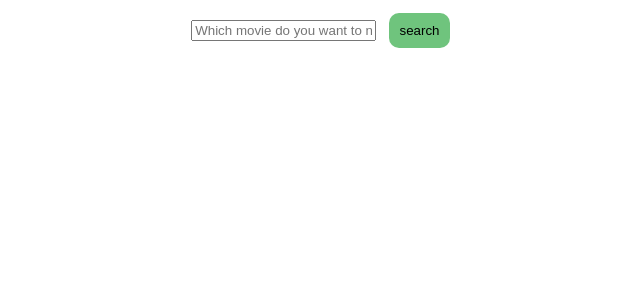
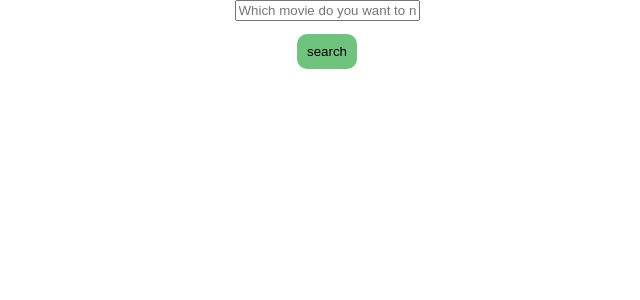
Before and after one commit to juanwithouttheotter/nomination-station, a React (Create React App) app: page / in a window 1280 px wide. Shown: the top 300 px of the page, without its empty margins (313-953 px from the left). Built offline with nearby package versions, Linux system fonts and the light colour scheme.

Commit message:
adjusted container components and children

```diff
--- a/src/components/Container/index.jsx
+++ b/src/components/Container/index.jsx
@@ -1,9 +1,9 @@
-import React from 'react';
+import React, { Children } from 'react';
 import './Container.css';
 
-function Container(props){
-    let classString = (`.${props.diplay} `)+(props.flow ? `.f-${props.flow} ` :' ')+(props.justifyContent ? `.jc-${props.justifyContent} `:' ')+(props.alignItems ? `.ai-${props.alignItems} `: ' ')
-   return <div className={classString}></div>
+function Container({display, flow, justifyContent, alignItems, children}) {
+    let classString = (display ? `${display} ` : '') + (flow ? `f-${flow} ` : '') + (justifyContent ? `jc-${justifyContent} ` : '') + (alignItems ? `ai-${alignItems} ` : '')
+    return <div className={classString}>{children}</div>
 }
 
 export default Container;
--- a/src/components/ContainerItem/index.jsx
+++ b/src/components/ContainerItem/index.jsx
@@ -1,8 +1,9 @@
 import React from 'react';
 import './ContainerItem.css';
 
-function ContainerItem(props) {
-    <div className={(`.order-${props.order}`), props.flex, props.align-self}></div>
+function ContainerItem({ order, flex, alignSelf, children, id }) {
+    let classString = (order ? `order-${order} ` : '') + (alignSelf ? `as-${alignSelf} ` : '') + (flex ? `flex-${flex} ` : '');
+    return <div id={id} className={classString}>{children}</div>
 }
 
 export default ContainerItem;
--- a/src/components/MovieCard/index.jsx
+++ b/src/components/MovieCard/index.jsx
@@ -1,16 +1,17 @@
 // functional component
 import React from 'react';
 import Button from '../Button';
+import ContainerItem from '../ContainerItem';
 import './MovieCard.css';
 
 function MovieCard(props){
     return (
-        <div id={props.id + "-Card"}>
+        <ContainerItem id={props.id + "-Card"} flex={'default'}>
             <img src={props.poster} alt={props.title + ' poster'}></img>
             <div>{props.title}</div>
             <div>{props.year}</div>
             <Button id={props.id}btn={props.btnType} name={props.btnName} btnAction={props.btnAction} dataObj={props.dataObj}/>
-        </div>
+        </ContainerItem>
     )
 }
 
--- a/src/pages/Search Page/index.jsx
+++ b/src/pages/Search Page/index.jsx
@@ -56,7 +56,7 @@ class Search extends Component {
 
     render(renderedMovies = this.state.movies) {
         return(
-            <div>
+            <Container display={"flex"} flow={"c-nw"} justifyContent={"c"} alignItems={"c"}>
                 <SearchBar
                 inputValue={this.inputValue}
                 searchOnChange={this.searchOnChange}
@@ -64,7 +64,7 @@ class Search extends Component {
                 placeholder="Which movie do you want to nominate?"
                 />
                 <Button btn="search" btnAction={this.handleFormSearch} name="search"/>
-                <div className="nominations">
+                <Container id="nominations" display={"flex"} flow={"r-nw"} justifyContent={"c"} alignItems={"c"}>
                     {
                     this.state.nominations.map(nomie => {
                         return(
@@ -81,7 +81,7 @@ class Search extends Component {
                     })
                     }
 
-                </div>
+                </Container>
 
                 <div className="search-movies">
                     {renderedMovies.map((movie) => {
@@ -102,7 +102,7 @@ class Search extends Component {
                     })}
                 </div>
 
-            </div>
+            </Container>
         )
     }
 
```
